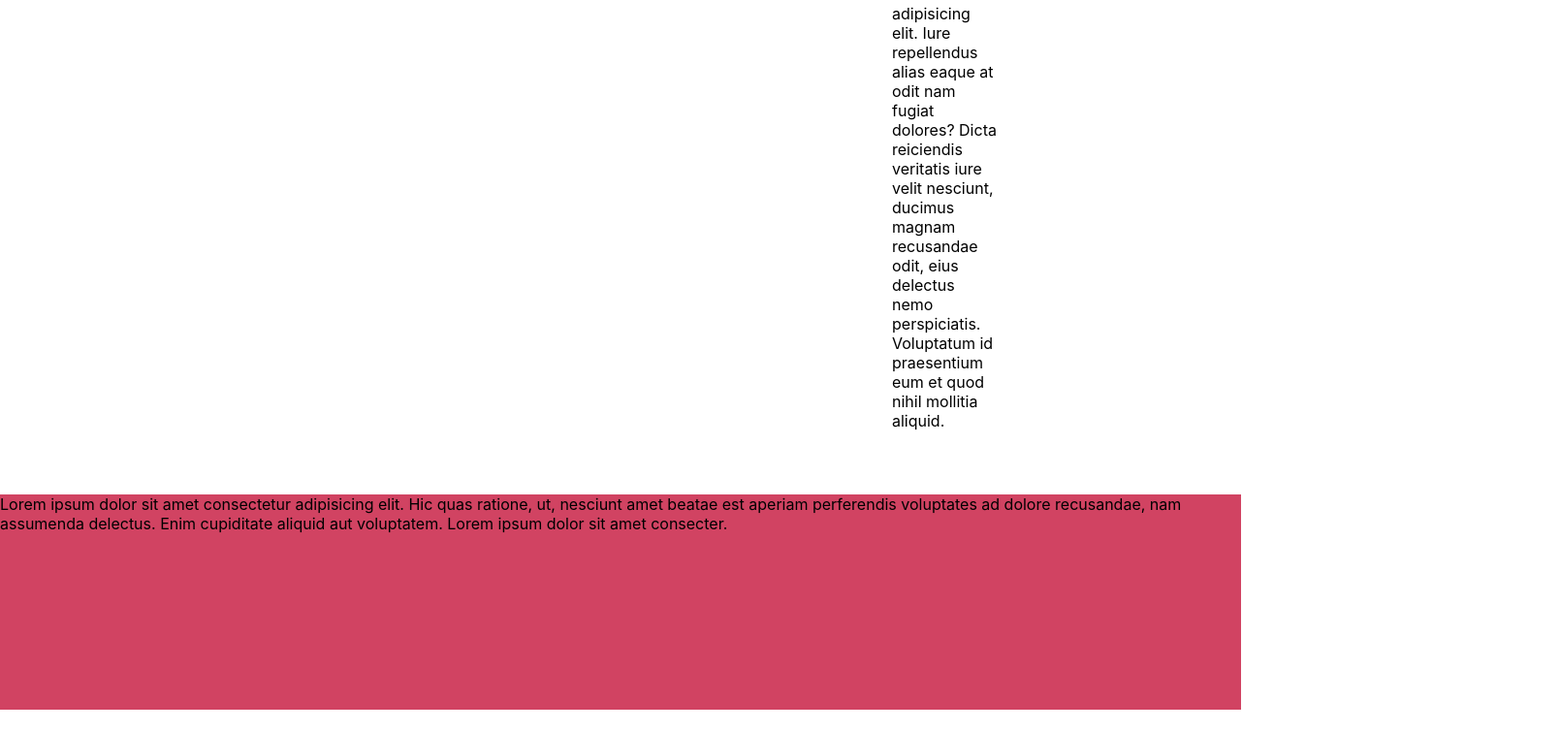
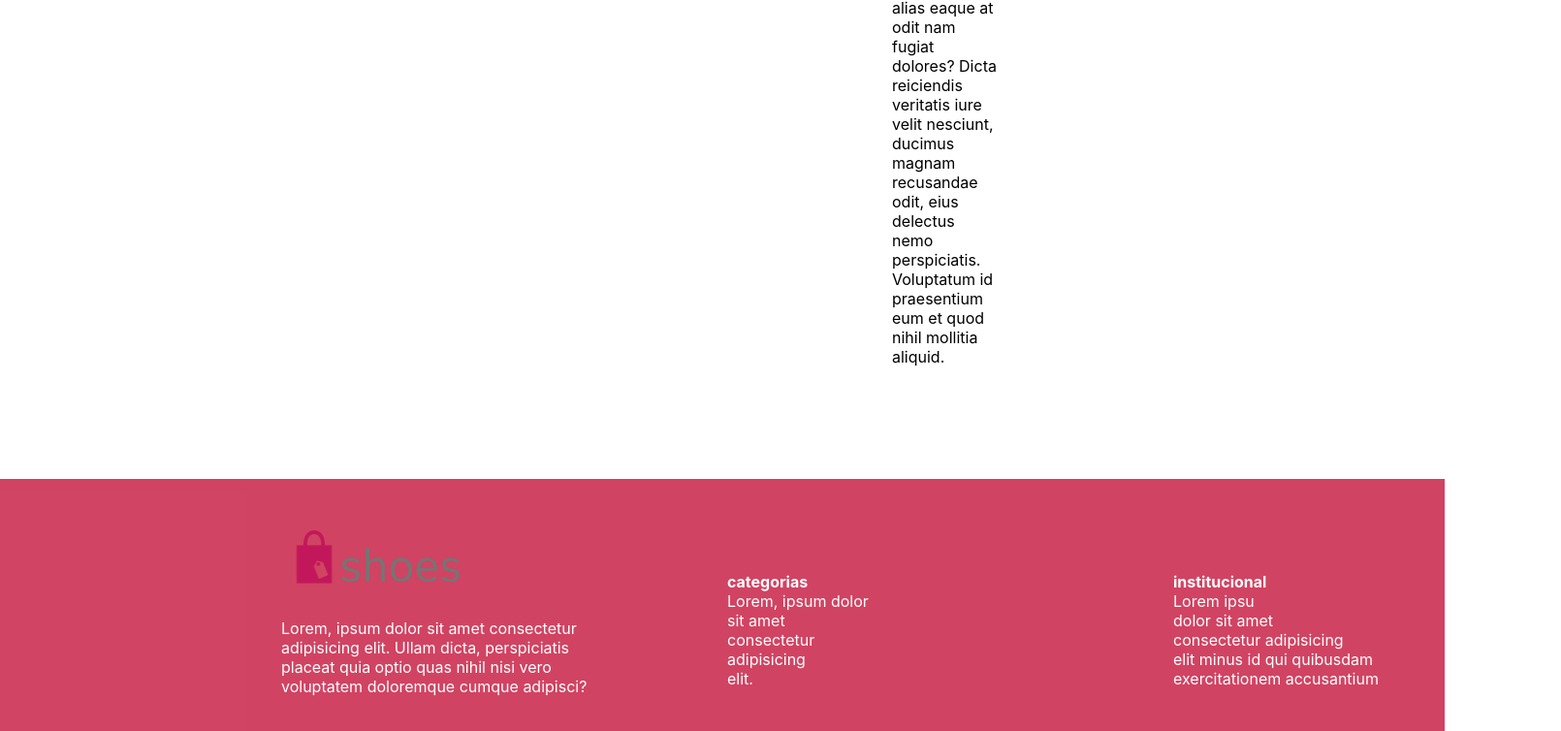
Before and after one commit to Geovannalessa/Shoes-Store, a plain HTML site: page index.html in a window 1280 px wide. Shown: the part 2032-2786 px from the top of the page at 97% size, 1610 px wide, since content can reach past the window. Before the commit the page ends 2764 px from the top, so only its background shows below. Drawn offline with Linux system fonts and the light colour scheme; a web font is replaced by a local one.

Commit message:
footer finalizado

```diff
--- a/index.html
+++ b/index.html
@@ -86,7 +86,35 @@
         </div>
     </main>
     <footer>
-        Lorem ipsum dolor sit amet consectetur adipisicing elit. Hic quas ratione, ut, nesciunt amet beatae est aperiam perferendis voluptates ad dolore recusandae, nam assumenda delectus. Enim cupiditate aliquid aut voluptatem. Lorem ipsum dolor sit amet consecter.
+        <ul>
+            <li>
+                <p>
+                    <img src="logo.png" alt="logo"> <br> Lorem, ipsum dolor sit amet consectetur <br> adipisicing elit. Ullam dicta, perspiciatis <br> placeat quia optio quas nihil nisi vero <br> voluptatem doloremque cumque adipisci? <br>
+
+                </p>
+            </li>
+            <li>
+                <p class="baixo">
+                    <strong>
+                        categorias
+                    </strong>
+                    <br> Lorem, ipsum dolor <br> sit amet <br> consectetur <br> adipisicing <br> elit. <br>
+
+                </p>
+
+
+            </li>
+            <li>
+
+                <p class="baixo">
+                    <strong>
+                       institucional
+                   </strong>
+                    <br> Lorem ipsu <br> dolor sit amet <br> consectetur adipisicing <br> elit minus id qui quibusdam <br> exercitationem accusantium <br>
+                </p>
+            </li>
+        </ul>
+
     </footer>
 </body>
 <!-- <label for="fname">First name:</label>
--- a/style.css
+++ b/style.css
@@ -71,16 +71,36 @@ header>div>nav>ul>li {
         border: none;
     }
 
-#Lorem {
-    padding-top: 66px;
+    footer {
+        padding: 20px;
+        background-color: rgba(194, 4, 45, 0.746);
+        margin: auto;
+        margin-top: 100px;
+        width: 100%;
+        color: white;
+        padding-left: 190px;
     }
 
-footer {
-    background-color: rgba(194, 4, 45, 0.746);
-    margin-top: 50px;
-    width: 100%;
-    height: 222px;
+    footer>ul {
+        margin: 0%;
+        display: flex;
     }
 
+    footer>ul>li {
+        list-style: none;
+        display: flex;
+        justify-content: space-between;
+    }
 
+    footer>ul>li>p {
+        justify-content: space-between;
+        align-items: center;
+        height: auto;
+        width: 400px;
+        margin-left: 60px;
+    }
     /* colocar a tag que faz com q a pagina se divide ao chegar num tamanho */
+
+    .baixo {
+        padding-top: 60px;
+    }
```
Lines whose indentation alone changed are shown as unchanged.
